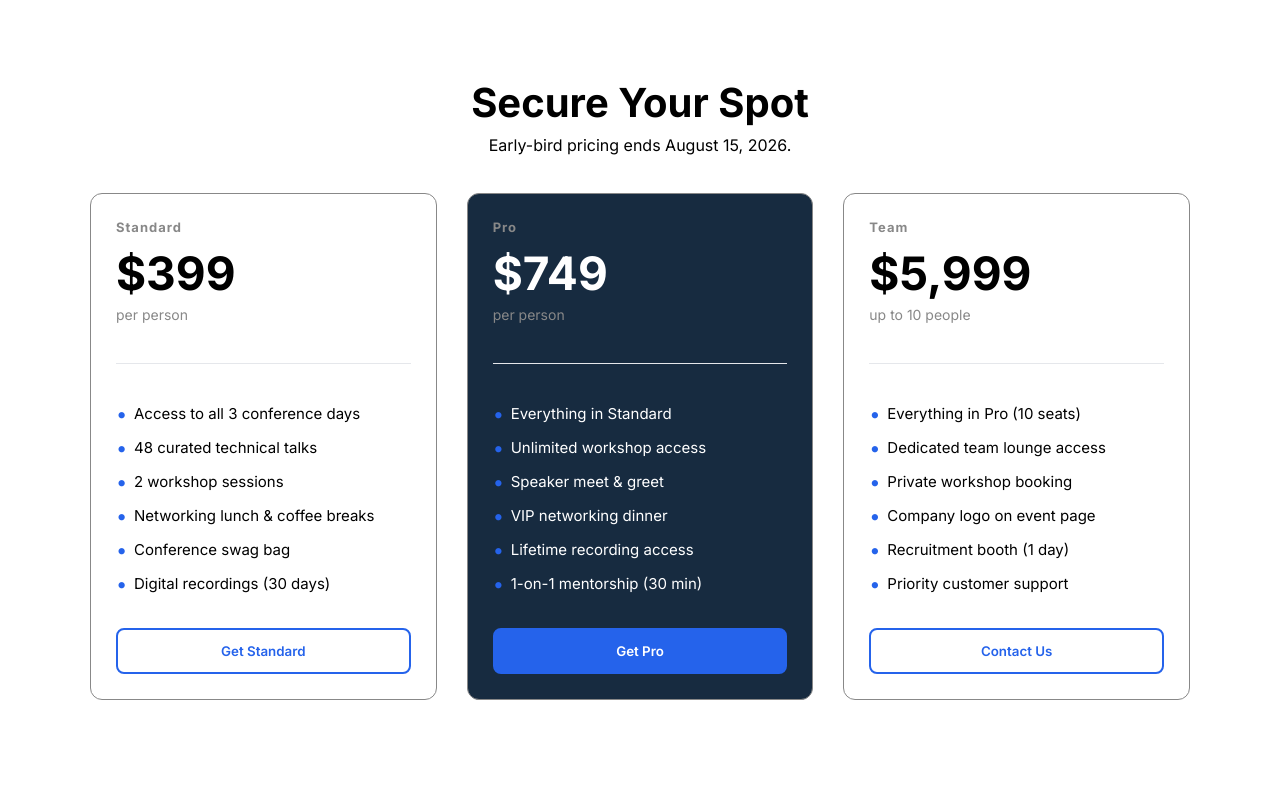
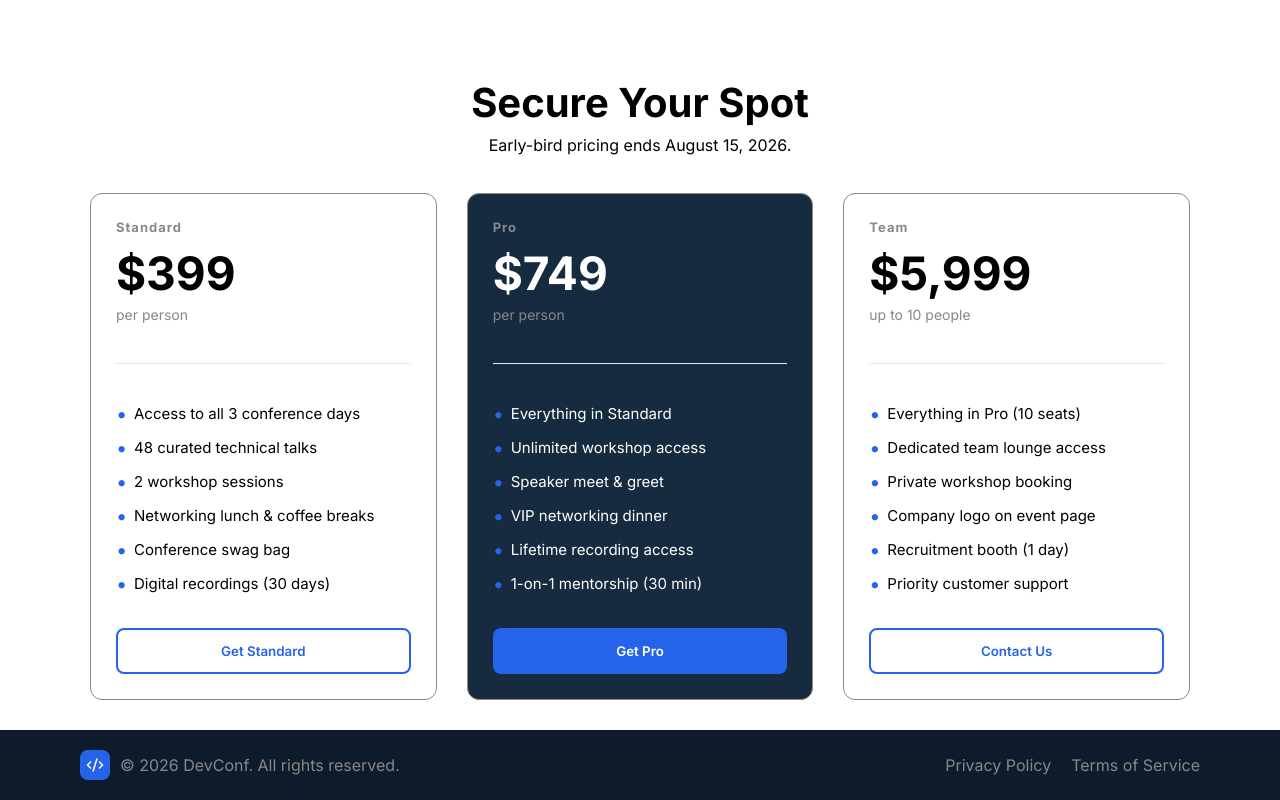
Before and after one commit to arijitbaruaturza-create/B14-A1, a plain HTML site: page index.html in a window 1280 px wide. Shown: the part 2120-2920 px from the top of the page. Before the commit the page ends 2850 px from the top, so only its background shows below. Drawn offline with Linux system fonts and the light colour scheme.

Commit message:
Footer section completed

```diff
--- a/index.html
+++ b/index.html
@@ -146,6 +146,24 @@
         </div>
     </section>
     <!-- Price section end -->
+
+    <!-- Footer section start -->
+    <footer class="footer-container">
+        <!-- Left side -->
+        <div class="footer-left">
+            <img src="./assets/logo-mini.png" alt="devcong mini logo for footer">
+            <p>© 2026 DevConf. All rights reserved.</p>
+        </div>
+
+        <!-- Right side -->
+        <div class="footer-right">
+            <ul>
+                <li><a href="">Privacy Policy</a></li>
+                <li><a href="">Terms of Service</a></li>
+            </ul>
+        </div>
+    </footer>
+    <!-- Footer section end -->
 </body>
 
 </html>
--- a/style.css
+++ b/style.css
@@ -38,7 +38,7 @@
     align-items: center;
 }
 
-a{
+nav a{
     text-decoration: none;
     color: #575757;
 }
@@ -162,7 +162,6 @@ a{
 
 .price-card h2{
     font-size:46px;
-    /* color:#0f172a; */
     margin-bottom:5px;
 }
 
@@ -224,3 +223,31 @@ a{
     background-color: #2563eb;
     color: white;
 }
+
+/* Footer style */
+.footer-left{
+    display: flex;
+    align-items: center;
+    color: #888888;
+    gap: 10px;
+}
+
+.footer-right ul{
+    display: flex;
+    gap: 20px;
+    list-style: none;
+    text-decoration: none;
+}
+
+.footer-right a{
+    text-decoration: none;
+    color: #888888;
+}
+
+.footer-container{
+    background-color: #0e1b2b;
+    display: flex;
+    align-items: center;
+    justify-content: space-between;
+    padding: 20px 80px;
+}
```
